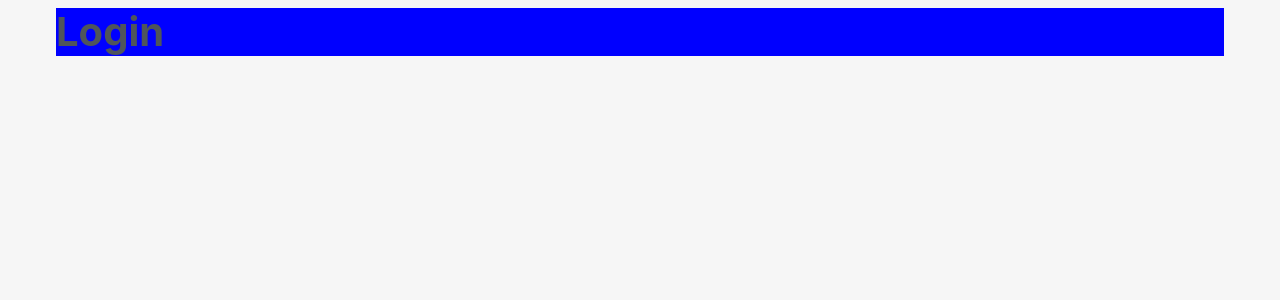
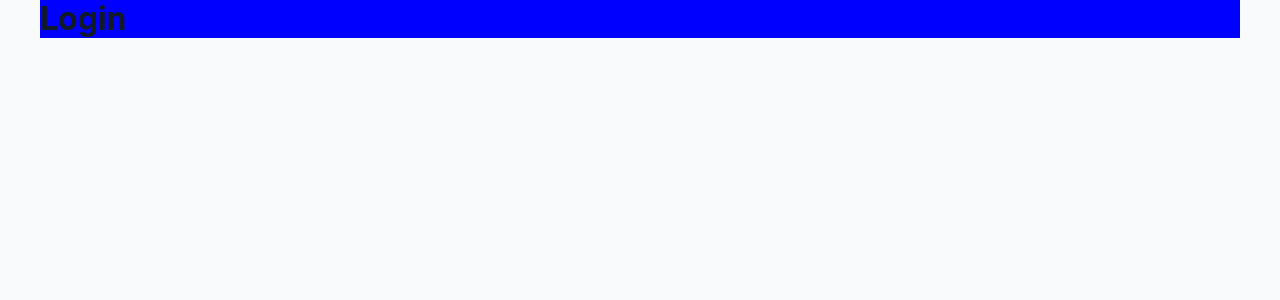
Before and after one commit to CauanyRodrigues01/movix-hub, a React (Vite) app in the folder movixhub-frontend/: page /entrar in a window 1280 px wide. Shown: the top 300 px of the page. Built offline with nearby package versions, Linux system fonts and the light colour scheme.

Commit message:
feat: adiciona cabeçalho e sidebar com estilos e links de navegação

```diff
--- a/movixhub-frontend/index.html
+++ b/movixhub-frontend/index.html
@@ -4,6 +4,7 @@
     <meta charset="UTF-8" />
     <link rel="icon" type="image/svg+xml" href="/movix-favicon.png" />
     <meta name="viewport" content="width=device-width, initial-scale=1.0" />
+    <link rel="stylesheet" href="https://cdn.jsdelivr.net/npm/bootstrap-icons@1.13.1/font/bootstrap-icons.min.css">
     <title>MovixHub</title>
   </head>
   <body>
--- a/movixhub-frontend/src/assets/styles/global.css
+++ b/movixhub-frontend/src/assets/styles/global.css
@@ -2,6 +2,5 @@
     width: 100%;
     max-width: 1200px;
     margin: 0 auto;
-    padding: var(--space-xs) var(--space-sm);
     min-height: 100vh;
 }
--- a/movixhub-frontend/src/assets/styles/reset.css
+++ b/movixhub-frontend/src/assets/styles/reset.css
@@ -85,7 +85,6 @@ a {
 
 a:hover {
     color: var(--accent-color);
-    opacity: 0.8;
 }
 
 /* Foco visível para acessibilidade */
@@ -117,12 +116,12 @@ h6 {
 }
 
 h1 {
-    font-size: var(--text-2xl);
+    font-size: var(--text-xl);
     font-weight: var(--font-weight-bold);
 }
 
 h2 {
-    font-size: var(--text-xl);
+    font-size: var(--text-lg);
     font-weight: var(--font-weight-semibold);
 }
 
@@ -131,7 +130,7 @@ h3 {
 }
 
 h4 {
-    font-size: var(--text-md);
+    font-size: var(--text-xl);
 }
 
 p {
--- a/movixhub-frontend/src/assets/styles/variables.css
+++ b/movixhub-frontend/src/assets/styles/variables.css
@@ -4,31 +4,32 @@
 :root {
 
   /* Cores principais de identidade */
-  --primary-color: #002EFD; /* identidade da marca */
-  --secondary-color: #A3C1F5; /* tom de apoio */
-  --accent-color: #FF6B35; /* destaques, links, botões */
-  --muted-color: #4F555A; /* elementos desabilitados ou menos destacados */
+  --primary-color: #244ed4; /* identidade da marca */
+  --secondary-color: #a755f7; /* tom de apoio */
+  --accent-color: #244ed4; /* destaques, links, botões */
+  --muted-color: #838383; /* elementos desabilitados ou menos destacados */
   --success-color: #5deb5d; /* sucesso */
   --warning-color: #ffcc00; /* aviso */
-  --error-color: #ff4d4f; /* erro */
+  --error-color: #df4648; /* erro */
 
   /* Cores de bordas */
-  --border-dark: #002EFD;
-  --border-light: #9E9E9E;
+  --border-dark: #244ed4;
+  --border-light: #dcdcdc;
 
   /* Cores de texto */
-  --text-dark: #4F555A;
-  --text-light: #FFF;
-  --text-accent: #002EFD;
-  --text-muted: #74797c;
+  --text-dark: #111926;
+  --text-light: #5c6672;
+  --text-accent: #244ed4;
+  --text-muted: #646667;
   --text-success: #5deb5d;
 
   /* Cores de fundo */
-  --bg-light: #F6F6F6;
-  --bg-dark: #002EFD;
-  --bg-accent: #ff6b3542;
+  --bg-light: #f9fafc;
+  --bg-dark: #eeeeee;
+  --bg-accent: #eff6ff;
   --bg-muted: #E0E0E0;
   --bg-success: #BFFFBF;
+  --bg-error: #fee2e1;
 
   /* Tipografia */
   --font-family-primary:  "Inter", sans-serif;
@@ -60,13 +61,8 @@
   --space-2xl: 3rem;     /* 48px */
 
   /* Gradiente do fundo */
-  --bg-gradient: radial-gradient(
-    ellipse 100% 70% at bottom left,
-    rgba(0, 46, 253, 0.3) 0%,
-    rgba(0, 46, 253, 0.2) 30%,
-    rgba(0, 46, 253, 0.1) 60%,
-    var(--bg-light) 100%
-  );
+  --bg-gradient: linear-gradient(135deg, var(--primary-color) 0%, var(--secondary-color) 100%);
+
 
     /* Border radius */
   --radius: 0.5rem;      /* 8px */
--- /dev/null
+++ b/movixhub-frontend/src/components/Header/Header.module.css
@@ -0,0 +1,12 @@
+.headerContainer {
+    display: flex;
+    justify-content: flex-end;
+    align-items: center;
+    gap: var(--space-md);
+    padding: var(--space-xs);
+    border-bottom: 1px solid var(--border-light);
+}
+
+.headerContainer > * {
+    padding: var(--space-sm);
+}
--- /dev/null
+++ b/movixhub-frontend/src/components/Header/Header.tsx
@@ -0,0 +1,12 @@
+import Styles from "./Header.module.css";
+
+function Header() {
+    return (
+        <header className={Styles.headerContainer}>
+            <p>Notificações</p>
+            <p>Perfil</p>
+        </header>
+    );
+};
+
+export default Header;
--- a/movixhub-frontend/src/components/Sidebar/Sidebar.module.css
+++ b/movixhub-frontend/src/components/Sidebar/Sidebar.module.css
@@ -1,9 +1,44 @@
-.navBar {
-    width: 100px;
+.sidebar {
+    background-color: var(--bg-light);
+    border-right: 1px solid var(--border-light);
+    padding: var(--space-sm);
+    overflow-y: auto;
+    z-index: 100;
+    transition: width 0.3s ease;
+}
+
+.navbar {
     display: flex;
     flex-direction: column;
-    gap: var(--space-sm);
-    flex-grow: 0;
-    flex-shrink: 0;
-    background-color: aqua;
+    gap: var(--space-xs);
 }
+
+.link {
+    padding: var(--space-sm);
+    border-radius: var(--radius);
+    display: flex;
+    align-items: center;
+    gap: var(--space-xs);
+}
+
+.link:hover {
+    background-color: var(--bg-accent);
+}
+
+.link:active {
+    background-color: var(--bg-accent);
+}
+
+.isActive {
+    color: var(--text-accent);
+    background-color: var(--bg-accent);
+    border-right: 2px solid var(--border-dark);
+}
+
+/*
+@media (min-width: 768px) {
+    .sidebar {
+        width: 200px;
+    }
+}
+*/
--- a/movixhub-frontend/src/components/Sidebar/Sidebar.tsx
+++ b/movixhub-frontend/src/components/Sidebar/Sidebar.tsx
@@ -1,21 +1,45 @@
-import { Link } from "react-router-dom";
+import { NavLink } from "react-router-dom";
 
 import Styles from "./Sidebar.module.css";
 
 function Sidebar() {
-    return (
 
-      <nav className={Styles.navBar}>
-        <Link to="/dashboard">Dashboard</Link>
-        <Link to="/fretes">Fretes</Link>
-        <Link to="/promocoes">Promoções</Link>
-        <Link to="/clientes">Clientes</Link>
-        <Link to="/usuarios">Usuários</Link>
-        <Link to="/configuracoes">Configurações</Link>
-        <Link to="/ajuda">Ajuda</Link>
+  const getNavLinkClass = ({ isActive } : { isActive: boolean }) => {
+    return isActive ? `${Styles.link} ${Styles.isActive}` : Styles.link;
+  };
+
+  return (
+
+    <aside className={Styles.sidebar}>
+      <nav className={Styles.navbar}>
+        <NavLink to="/dashboard" className={getNavLinkClass} end>
+          <i className="bi bi-speedometer2"></i>
+          <span>Dashboard</span></NavLink>
+        <NavLink to="/fretes" className={getNavLinkClass}>
+          <i className="bi bi-truck"></i>
+          <span>Serviços de Fretes</span></NavLink>
+        <NavLink to="/promocoes" className={getNavLinkClass}>
+          <i className="bi bi-bookmark-star"></i>
+          <span>Promoções</span></NavLink>
+        <NavLink to="/clientes" className={getNavLinkClass}>
+          <i className="bi bi-person"></i>
+          <span>Clientes</span></NavLink>
+        <NavLink to="/usuarios" className={getNavLinkClass}>
+          <i className="bi bi-people"></i>
+          <span>Equipe Interna</span>
+        </NavLink>
+        <NavLink to="/configuracoes" className={getNavLinkClass}>
+          <i className="bi bi-gear"></i>
+          <span>Configurações</span>
+        </NavLink>
+        <NavLink to="/ajuda" className={getNavLinkClass}>
+          <i className="bi bi-question-circle"></i>
+          <span>Ajuda</span>
+        </NavLink>
       </nav>
+    </aside>
 
-    );
+  );
 }
 
 export default Sidebar;
--- a/movixhub-frontend/src/layouts/AdminLayout/AdminLayout.module.css
+++ b/movixhub-frontend/src/layouts/AdminLayout/AdminLayout.module.css
@@ -1,8 +1,30 @@
-.adminLayout {
+.adminContainer {
     display: flex;
-    min-height: 100vh;
+    height: 100vh;
+    width: 100%;
+    overflow: hidden;
+    /* Evita que a rolagem principal da página apareça */
 }
 
 .content {
     flex-grow: 1;
+    display: flex;
+    flex-direction: column;
+    overflow: hidden;
 }
+
+/*
+  MOBILE FIRST: O conteúdo ocupa 100% menos a largura da Sidebar (60px)
+  width: calc(100% - 60px);
+
+  @media (min-width: ${BREAKPOINT}) {
+    DESKTOP: O conteúdo ocupa 100% menos a largura da Sidebar (250px)
+    width: calc(100% - 250px);
+  } */
+
+.pageContent {
+    background-color: var(--bg-dark);
+    flex: 1;
+    padding: var(--space-sm);
+    overflow-y: auto;
+}
--- a/movixhub-frontend/src/layouts/AdminLayout/AdminLayout.tsx
+++ b/movixhub-frontend/src/layouts/AdminLayout/AdminLayout.tsx
@@ -1,14 +1,18 @@
 import { Outlet } from "react-router-dom";
 
-import styles from "./AdminLayout.module.css";
+import Styles from "./AdminLayout.module.css";
 import Sidebar from "../../components/Sidebar/Sidebar";
+import Header from "../../components/Header/Header";
 
 function AdminLayout() {
   return (
-    <div className={styles.adminLayout}>
+    <div className={Styles.adminContainer}>
       <Sidebar/>
-      <div className={styles.content}>
+      <div className={Styles.content}>
+        <Header />
+        <div className={Styles.pageContent}>
         <Outlet />
+        </div>
       </div>
     </div>
   );
--- a/movixhub-frontend/src/pages/Help/Help.module.css
+++ b/movixhub-frontend/src/pages/Help/Help.module.css
@@ -1,3 +1,2 @@
 .helpContainer {
-    background-color: mediumslateblue;
 }
```
